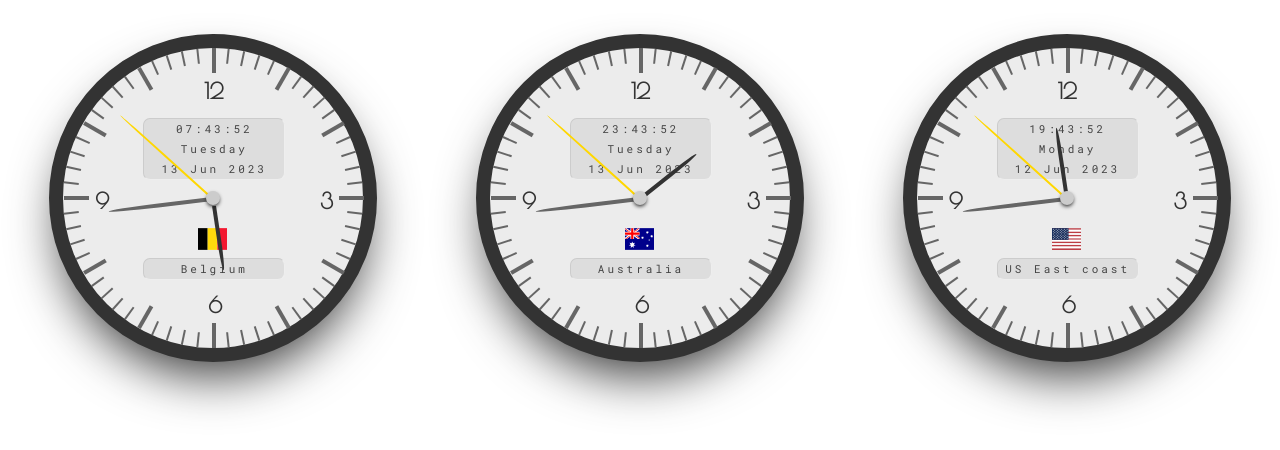
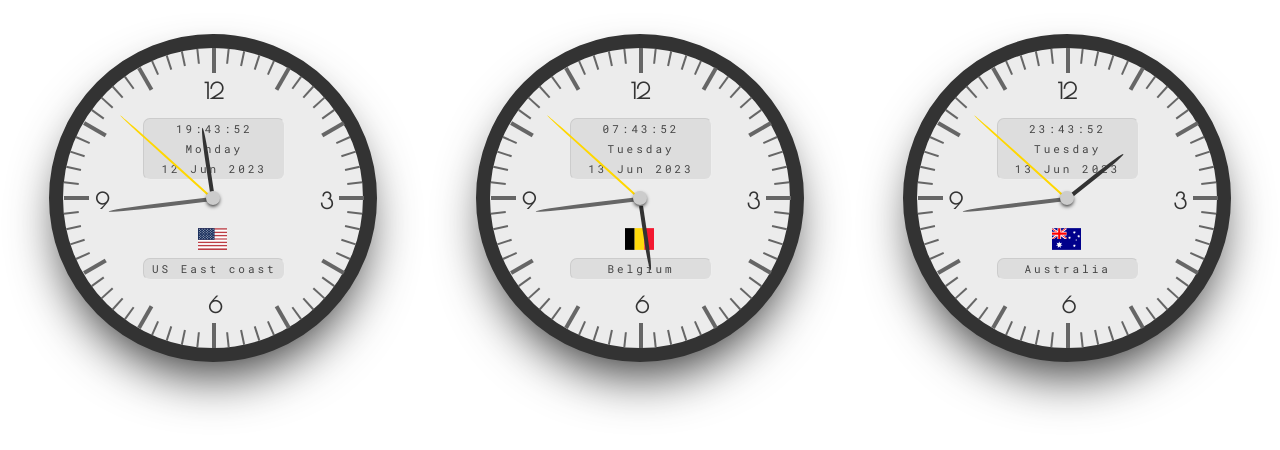
Before and after one commit to GrimaceOfDespair/marigold-clocks, a Vue app: page / in a window 1280 px wide. Shown: the top 450 px of the page. Built offline with nearby package versions, Linux system fonts and the light colour scheme.

Commit message:
Geo order

```diff
--- a/src/App.vue
+++ b/src/App.vue
@@ -3,9 +3,9 @@ import Clock from './components/Clock.vue'
 </script>
 
 <template>
+  <Clock label="US East coast" flag="us" timezone="America/New_York" />
   <Clock label="Belgium" flag="be" timezone="Europe/Brussels" />
   <Clock label="Australia" flag="au" timezone="Australia/Sydney" />
-  <Clock label="US East coast" flag="us" timezone="America/New_York" />
 </template>
 
 <style scoped>
```
